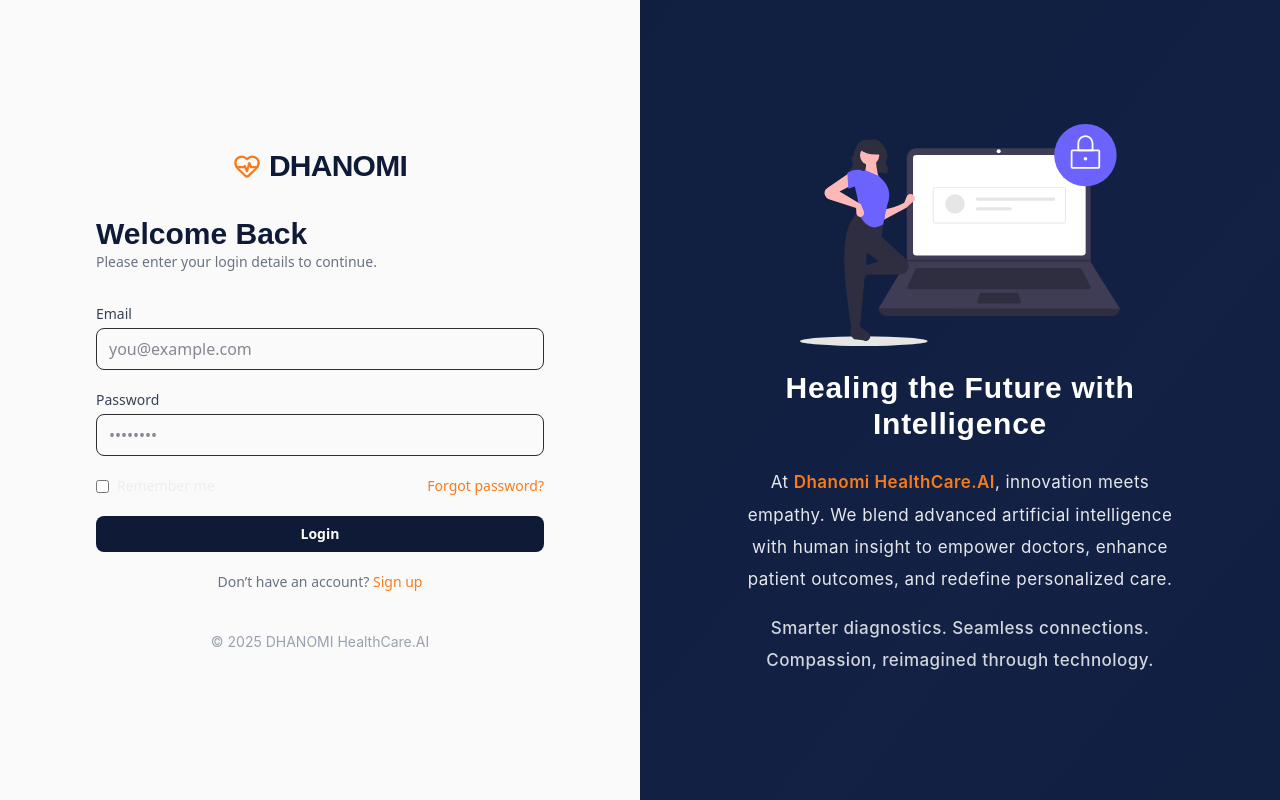
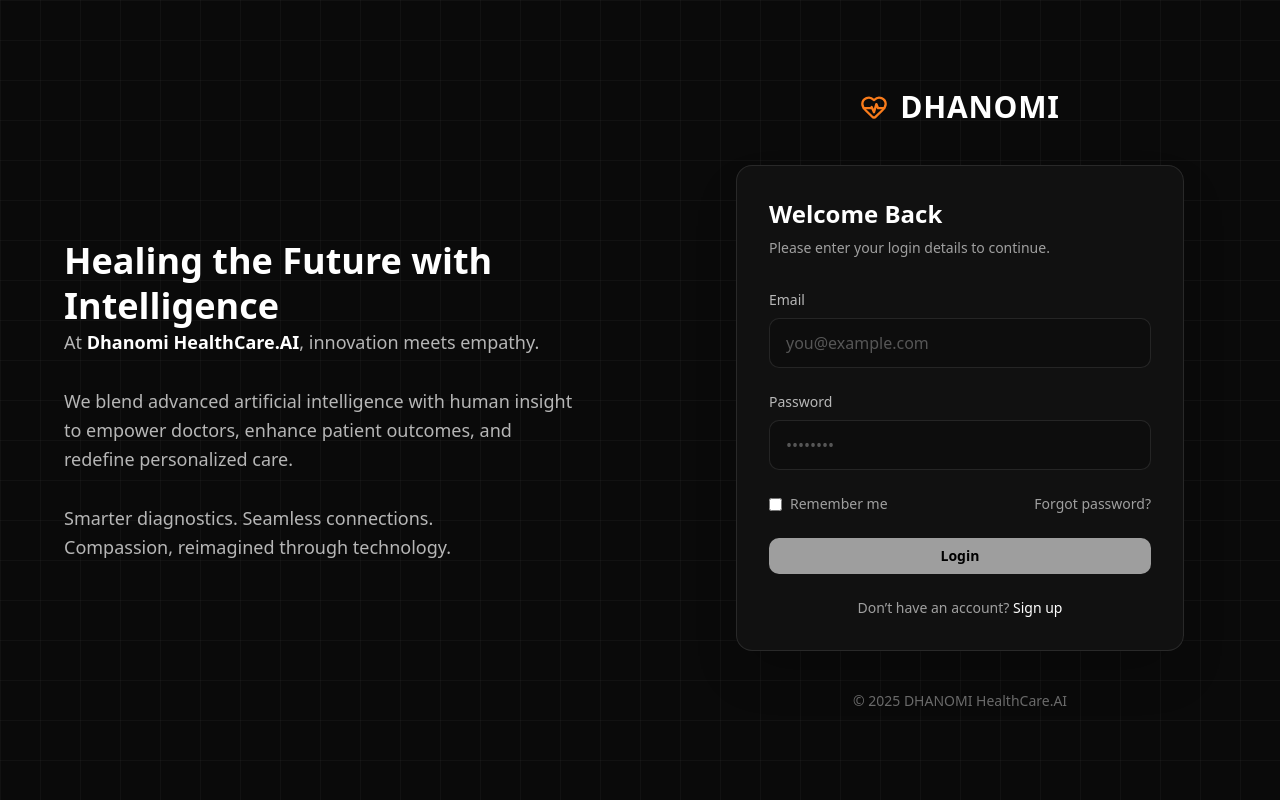
Before and after one commit to Anjna11/HealthCareAI_Next, a Next.js app in the folder healthcare_next/: page /login in a window 1280 px wide. Built offline with nearby package versions, Linux system fonts and the light colour scheme.

Commit message:
update ui of login page

```diff
--- a/healthcare_next/app/login/page.tsx
+++ b/healthcare_next/app/login/page.tsx
@@ -25,227 +25,182 @@ export default function Login() {
       const data = await res.json();
 
       if (data.success) {
-        setMessage('✅ Login successful!');
+        setMessage('Login successful!');
         setTimeout(() => {
           router.push('/home');
         }, 800);
       } else {
-        setMessage('❌ Invalid email or password');
+        setMessage('Invalid email or password');
       }
     } catch (error) {
       console.error(error);
-      setMessage('⚠️ Error connecting to server');
+      setMessage('Error connecting to server');
     }
   };
 
-  // ✨ Animation variants
-  const container = {
-    hidden: { opacity: 0, x: -60 },
-    visible: {
-      opacity: 1,
-      x: 0,
-      transition: {
-        duration: 0.8,
-        ease: [0.25, 0.1, 0.25, 1],
-        when: 'beforeChildren',
-        staggerChildren: 0.15,
-      },
-    },
-  };
+  return (
+    <div className="flex h-screen bg-[#0a0a0a] text-white relative overflow-hidden">
 
-  const item = {
-    hidden: { opacity: 0, x: -30 },
-    visible: {
-      opacity: 1,
-      x: 0,
-      transition: { duration: 0.6, ease: 'easeOut' },
-    },
-  };
+      {/* Subtle Grid Background */}
+      <div className="absolute inset-0 bg-[linear-gradient(rgba(255,255,255,0.03)_1px,transparent_1px),linear-gradient(90deg,rgba(255,255,255,0.03)_1px,transparent_1px)] bg-[size:40px_40px]" />
 
-  return (
-    <div className="flex min-h-screen">
-      {/* Right side (Form Section) */}
-      <div className="flex flex-col justify-center items-center w-full md:w-1/2 bg-[#FAFAFA] px-10 py-16">
+      {/* LEFT SIDE */}
+      <div className="hidden md:flex w-1/2 items-center justify-center p-16 relative z-10">
+        <div className="max-w-lg">
+          <motion.h2
+            initial={{ opacity: 0, x: -40 }}
+            animate={{ opacity: 1, x: 0 }}
+            transition={{ duration: 0.6 }}
+            className="text-4xl font-bold leading-tight"
+          >
+            Healing the Future with Intelligence
+          </motion.h2>
+
+          <motion.p
+            initial={{ opacity: 0, x: -40 }}
+            animate={{ opacity: 1, x: 0 }}
+            transition={{ duration: 0.6, delay: 0.2 }}
+            className="text-white/70 text-lg leading-relaxed space-y-4"
+          >
+            At <span className="text-white font-semibold">Dhanomi HealthCare.AI</span>,
+            innovation meets empathy.
+            <br /><br />
+            We blend advanced artificial intelligence with human insight to empower
+            doctors, enhance patient outcomes, and redefine personalized care.
+            <br /><br />
+            Smarter diagnostics. Seamless connections.
+            <br />
+            Compassion, reimagined through technology.
+          </motion.p>
+        </div>
+      </div>
+
+      {/* RIGHT SIDE */}
+      <div className="flex flex-col justify-center items-center w-full md:w-1/2 px-10 py-16 relative z-10">
+
+        {/* Logo */}
         <motion.div
-          className="flex items-center gap-2 mb-8 text-[#0E1A36]"
-          variants={item}
-          initial="hidden"
-          animate="visible"
+          initial={{ opacity: 0, y: -20 }}
+          animate={{ opacity: 1, y: 0 }}
+          transition={{ duration: 0.5 }}
+          className="flex items-center gap-3 mb-10"
         >
           <HeartPulse className="w-7 h-7 text-[#F87B1B]" />
-          <h1
-            className="text-3xl font-extrabold tracking-tight"
-            style={{ fontFamily: "'Poppins', sans-serif" }}
-          >
+          <h1 className="text-3xl font-bold tracking-wide">
             DHANOMI
           </h1>
         </motion.div>
 
+        {/* Card */}
         <motion.div
-          className="w-full max-w-md"
-          variants={container}
-          initial="hidden"
-          animate="visible"
+          initial={{ opacity: 0, y: 40 }}
+          animate={{ opacity: 1, y: 0 }}
+          transition={{ duration: 0.6 }}
+          className="w-full max-w-md bg-[#111111] border border-white/10 backdrop-blur-lg rounded-2xl p-8 shadow-2xl"
         >
-          {/* Heading */}
-          <motion.div variants={item}>
-            <h2
-              className="text-3xl font-semibold text-[#0E1A36]"
-              style={{ fontFamily: "'Poppins', sans-serif" }}
-            >
-              Welcome Back
-            </h2>
-            <p className="text-gray-500 text-sm mb-8">
-              Please enter your login details to continue.
-            </p>
-          </motion.div>
+          <h2 className="text-2xl font-semibold mb-2">Welcome Back</h2>
+          <p className="text-white/60 text-sm mb-8">
+            Please enter your login details to continue.
+          </p>
 
-          {/* Form */}
-          <motion.form className="space-y-5" onSubmit={handleSubmit} variants={item}>
+          <form onSubmit={handleSubmit} className="space-y-6">
+
+            {/* Email */}
             <div>
-              <label
-                htmlFor="email"
-                className="block text-sm font-medium text-gray-700"
-              >
+              <label className="block text-sm text-white/70 mb-2">
                 Email
               </label>
               <input
                 type="email"
-                id="email"
                 value={email}
                 onChange={(e) => setEmail(e.target.value)}
-                onKeyDown={(e) => {
-                  if (e.key === 'Enter') handleSubmit(e);
-                }}
-                className="w-full px-3 py-2 mt-1 border rounded-md focus:outline-none focus:ring-2 focus:ring-[#F87B1B] text-gray-900"
+                required
                 placeholder="you@example.com"
-                required
+                className="w-full px-4 py-3
+                bg-[#0d0d0d]
+                border border-white/10
+                rounded-lg
+                text-white
+                placeholder-white/30
+                focus:outline-none
+                focus:border-white
+                focus:ring-1
+                focus:ring-white/40
+                transition-all duration-300"
               />
             </div>
 
+            {/* Password */}
             <div>
-              <label
-                htmlFor="password"
-                className="block text-sm font-medium text-gray-700"
-              >
+              <label className="block text-sm text-white/70 mb-2">
                 Password
               </label>
               <input
                 type="password"
-                id="password"
                 value={password}
                 onChange={(e) => setPassword(e.target.value)}
-                onKeyDown={(e) => {
-                  if (e.key === 'Enter') handleSubmit(e);
-                }}
-                className="w-full px-3 py-2 mt-1 border rounded-md focus:outline-none focus:ring-2 focus:ring-[#F87B1B] text-gray-900"
+                required
                 placeholder="••••••••"
-                required
+                className="w-full px-4 py-3
+                bg-[#0d0d0d]
+                border border-white/10
+                rounded-lg
+                text-white
+                placeholder-white/30
+                focus:outline-none
+                focus:border-white
+                focus:ring-1
+                focus:ring-white/40
+                transition-all duration-300"
               />
             </div>
 
-            <div className="flex items-center justify-between text-sm">
-              <label className="flex items-center gap-2">
-                <input type="checkbox" className="accent-[#F87B1B]" />
+            {/* Options */}
+            <div className="flex items-center justify-between text-sm text-white/60">
+              <label className="flex items-center gap-2 cursor-pointer">
+                <input type="checkbox" className="accent-white" />
                 Remember me
               </label>
-              <a href="#" className="text-[#F87B1B] hover:underline">
+              <a href="#" className="hover:text-white transition">
                 Forgot password?
               </a>
             </div>
 
+            {/* Button */}
             <Button
               type="submit"
-              className="w-full bg-[#0E1A36] hover:bg-[#1B2B57] text-white font-semibold py-2 transition-all"
+              className="w-full py-3
+              text-black
+              font-semibold
+              rounded-lg
+              hover:bg-white/10
+              transition-all duration-300"
             >
               Login
             </Button>
 
-            <div className="text-center text-sm text-gray-500">
+            {/* Signup */}
+            <div className="text-center text-sm text-white/60">
               Don’t have an account?{' '}
-              <a href="#" className="text-[#F87B1B] hover:underline">
+              <a href="#" className="text-white hover:underline">
                 Sign up
               </a>
             </div>
-          </motion.form>
 
-          {/* Message */}
+          </form>
+
           {message && (
-            <motion.p
-              className={`mt-4 text-center font-medium ${
-                message.includes('successful')
-                  ? 'text-green-600'
-                  : 'text-red-500'
-              }`}
-              variants={item}
-            >
+            <p className="mt-6 text-center text-sm text-white/80">
               {message}
-            </motion.p>
+            </p>
           )}
         </motion.div>
 
-        <motion.p
-          className="text-center text-sm text-gray-400 mt-10"
-          style={{ fontFamily: "'Inter', sans-serif" }}
-          initial={{ opacity: 0, y: 10 }}
-          animate={{ opacity: 1, y: 0 }}
-          transition={{ delay: 1, duration: 0.8 }}
-        >
+        <p className="mt-10 text-white/40 text-sm">
           © {new Date().getFullYear()} DHANOMI HealthCare.AI
-        </motion.p>
+        </p>
+
       </div>
-
-      <div className="hidden md:flex w-1/2 bg-[#0E1A36] text-white items-center justify-center p-10 relative overflow-hidden">
-  {/* 🔮 Shimmer Animated Background */}
-  <motion.div
-    className="absolute inset-0 bg-gradient-to-br from-[#0E1A36] via-[#14254D] to-[#0E1A36] opacity-60"
-    animate={{ backgroundPosition: ['0% 0%', '100% 100%'] }}
-    transition={{ repeat: Infinity, duration: 12, ease: 'linear' }}
-    style={{
-      backgroundSize: '400% 400%', // important for the shimmer movement
-      zIndex: 0,
-    }}
-  />
-
-  {/* Illustration + Text */}
-  <div className="max-w-md text-center relative z-10">
-    <motion.img
-      src="/login-illustration.svg"
-      alt="Healthcare illustration"
-      className="mx-auto mb-6 w-80"
-      initial={{ opacity: 0, x: -40 }}
-      animate={{ opacity: 1, x: 0 }}
-      transition={{ duration: 1, ease: 'easeOut' }}
-    />
-
-    <motion.h3
-      className="text-3xl font-extrabold mb-3 text-white tracking-wide"
-      style={{ fontFamily: "'Poppins', sans-serif" }}
-      initial={{ opacity: 0, scale: 0.9, y: 40 }}
-      animate={{ opacity: 1, scale: 1, y: 0 }}
-      transition={{ duration: 1.5, ease: 'easeOut' }}
-    >
-      Healing the Future with Intelligence
-    </motion.h3>
-
-    <motion.p
-  className="text-gray-200 text-[17px] leading-relaxed tracking-wide max-w-lg mx-auto mt-6 text-center"
-  style={{ fontFamily: "'Inter', sans-serif", lineHeight: '1.9' }}
-  initial={{ opacity: 0, y: 30 }}
-  animate={{ opacity: 1, y: 0 }}
-  transition={{ delay: 0.5, duration: 1.3, ease: 'easeOut' }}
->
-  At <span className="text-[#F87B1B] font-semibold">Dhanomi HealthCare.AI</span>,
-  innovation meets empathy. We blend advanced artificial intelligence with human insight
-  to empower doctors, enhance patient outcomes, and redefine personalized care.
-  <span className="block mt-4 text-gray-300 font-medium">
-    Smarter diagnostics. Seamless connections. Compassion, reimagined through technology.
-  </span>
-</motion.p>
-
-  </div>
-</div>
-
     </div>
   );
 }
```
